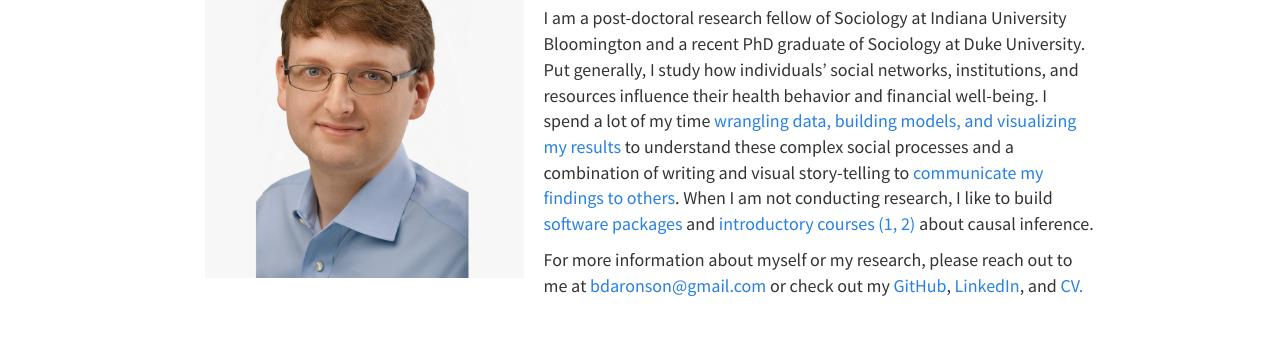
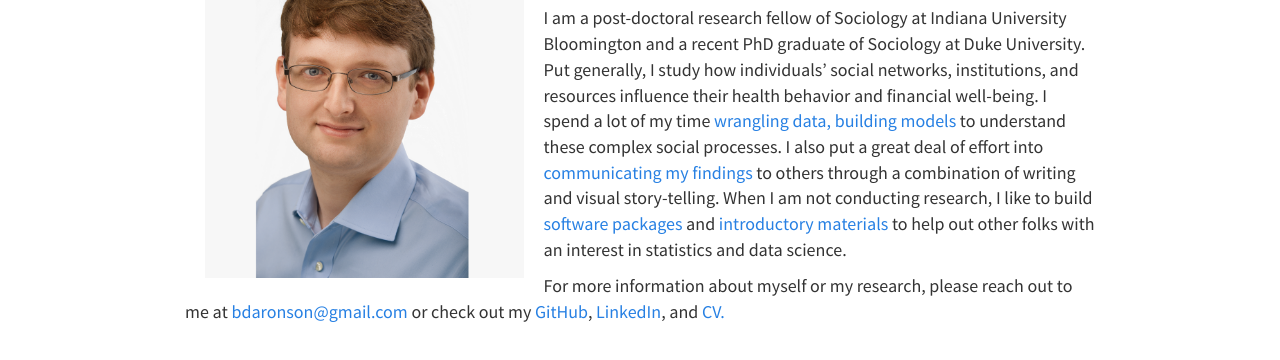
Before and after one commit to BrianAronson/BrianAronson.github.io, a plain HTML site: page index.html in a window 1280 px wide. Shown: the part 104-464 px from the top of the page. Drawn offline with nearby package versions, Linux system fonts and the light colour scheme; some packages are replaced by stand-ins of ours.

Commit message:
Add files via upload

```diff
--- a/index.html
+++ b/index.html
@@ -308,7 +308,7 @@ $(document).ready(function () {
 <p><img src="images/my_picture.png" style="width:35%; margin-left: 20px; margin-right: 20px; margin-top: 12px" align="left"></p>
 <div id="brian-aronson" class="section level1">
 <h1><strong>Brian Aronson</strong></h1>
-<p>I am a post-doctoral research fellow of Sociology at Indiana University Bloomington and a recent PhD graduate of Sociology at Duke University. Put generally, I study how individuals’ social networks, institutions, and resources influence their health behavior and financial well-being. I spend a lot of my time <a href="https://github.com/BrianAronson">wrangling data, building models, and visualizing my results</a> to understand these complex social processes and a combination of writing and visual story-telling to <a href="https://scholar.google.com/citations?hl=en&amp;user=Txt7hg0AAAAJ&amp;view_op=list_works&amp;gmla=AJsN-F4upEDDCp7WyO7fxq1cePMaOTHKVOLiFm2zWWkF3AGrer8ea8QaKHV3XqwaySjclGVd5-BQzTdD7dZbWGxnlO5RkJE3_cIEQGkuu0YIQJrgmbmJj-o">communicate my findings to others</a>. When I am not conducting research, I like to build <a href="https://crantastic.org/authors/9275">software packages</a> and <a href="https://www.datacamp.com/community/open-courses/causal-inference-with-r-experiments">introductory courses (1,</a> <a href="https://www.datacamp.com/community/open-courses/causal-inference-with-r-regression">2)</a> about causal inference.</p>
+<p>I am a post-doctoral research fellow of Sociology at Indiana University Bloomington and a recent PhD graduate of Sociology at Duke University. Put generally, I study how individuals’ social networks, institutions, and resources influence their health behavior and financial well-being. I spend a lot of my time <a href="https://github.com/BrianAronson">wrangling data, building models</a> to understand these complex social processes. I also put a great deal of effort into <a href="https://scholar.google.com/citations?hl=en&amp;user=Txt7hg0AAAAJ&amp;view_op=list_works&amp;gmla=AJsN-F4upEDDCp7WyO7fxq1cePMaOTHKVOLiFm2zWWkF3AGrer8ea8QaKHV3XqwaySjclGVd5-BQzTdD7dZbWGxnlO5RkJE3_cIEQGkuu0YIQJrgmbmJj-o">communicating my findings</a> to others through a combination of writing and visual story-telling. When I am not conducting research, I like to build <a href="https://crantastic.org/authors/9275">software packages</a> and <a href="https://www.datacamp.com/community/open-courses/causal-inference-with-r-experiments">introductory materials</a> to help out other folks with an interest in statistics and data science.</p>
 <p>For more information about myself or my research, please reach out to me at <a href="bdaronson@gmail.com">bdaronson@gmail.com</a> or check out my <a href="https://github.com/BrianAronson">GitHub</a>, <a href="https://www.linkedin.com/in/brian-aronson-891297113/">LinkedIn</a>, and <a href="images/CV_Aronson.pdf">CV.</a></p>
 </div>
 
```
